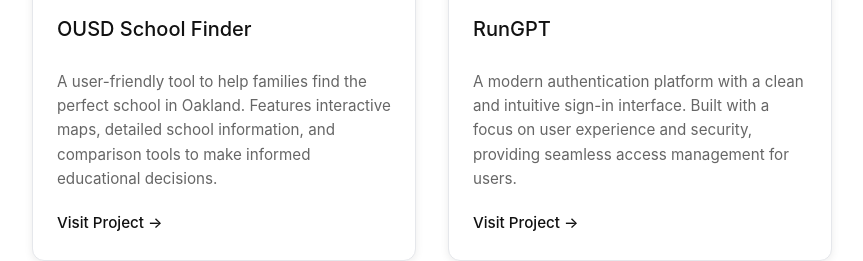
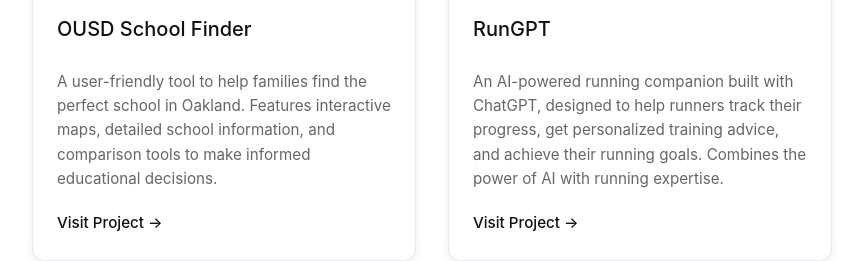
Before and after one commit to bertharo/portfolio, a React (Create React App) app: page / in a window 1280 px wide. Shown: the part 2692-2953 px from the top of the page, without its empty margins (208-1071 px from the left). Built offline with nearby package versions, Linux system fonts and the light colour scheme.

Commit message:
Update RunGPT description to focus on running and ChatGPT

```diff
--- a/src/Projects.js
+++ b/src/Projects.js
@@ -35,7 +35,7 @@
     },
     {
       title: "RunGPT",
-      description: "A modern authentication platform with a clean and intuitive sign-in interface. Built with a focus on user experience and security, providing seamless access management for users.",
+      description: "An AI-powered running companion built with ChatGPT, designed to help runners track their progress, get personalized training advice, and achieve their running goals. Combines the power of AI with running expertise.",
       url: "https://roger-black.vercel.app/",
       image: "https://images.unsplash.com/photo-1563013544-824ae1b704d3?w=800&h=600&fit=crop"
     }
```
